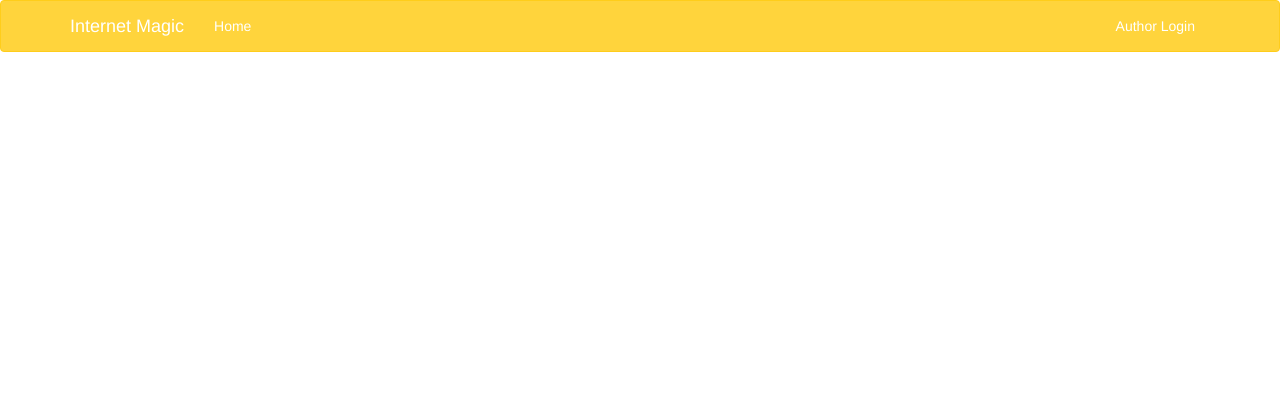
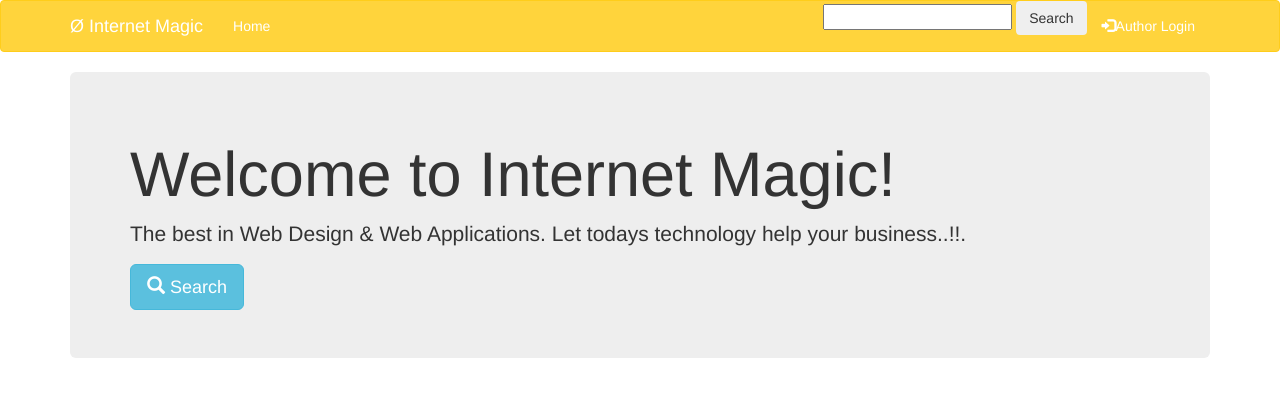
Before and after one commit to ahmb/blogapp, a Flask app: page / in a window 1280 px wide. Shown: the top 397 px of the page. Run offline with Flask 2, Linux system fonts and the light colour scheme; data that the repository does not hold is empty; some libraries are stand-ins or nearby versions.

Commit message:
ver 0.8.0.1 Search functionality added

```diff
--- a/blogapp/auth/forms.py
+++ b/blogapp/auth/forms.py
@@ -29,3 +29,7 @@ class RegistrationForm(Form):
             self.username.errors.append('This nickname is already in use. Please choose another one.')
             return False
         return True
+
+
+class SearchForm(Form):
+    search = StringField('search', validators=[Required()])
--- a/blogapp/blog/forms.py
+++ b/blogapp/blog/forms.py
@@ -55,3 +55,6 @@ class CommentForm(Form):
     body = PageDownField('Comment', validators=[Required()])
     notify = BooleanField('Notify when new comments are posted', default=True)
     submit = SubmitField('Submit')
+
+class SearchForm(Form):
+    search = StringField('search', validators=[Required()])
--- a/blogapp/blog/routes.py
+++ b/blogapp/blog/routes.py
@@ -3,19 +3,32 @@ from flask import render_template, flash, redirect, url_for, abort,\
 from .. import db
 from flask.ext.login import login_required, current_user
 from . import blog
-from ..models import User, BlogPost, Comment
-from .forms import ProfileForm, BlogPostForm, CommentForm, PresenterCommentForm
+from blogapp.models import User, BlogPost, Comment
+from .forms import ProfileForm, BlogPostForm, CommentForm, PresenterCommentForm, SearchForm
 from datetime import datetime
-
 
 
 @blog.before_request
 def before_request():
     g.user = current_user
+    g.search_form = SearchForm()
     if g.user.is_authenticated():
         g.user.last_seen = datetime.utcnow()
         db.session.add(g.user)
         db.session.commit()
+
+@blog.route('/search', methods=['POST'])
+def search():
+    if not g.search_form.validate_on_submit():
+        return redirect(url_for('blog.index'))
+    return redirect(url_for('blog.search_results', query=g.search_form.search.data))
+
+@blog.route('/search_results/<query>')
+def search_results(query):
+    results = BlogPost.query.whoosh_search(query, current_app.config['MAX_SEARCH_RESULTS']).all()
+    return render_template('blog/search_results.html',
+                           query=query,
+                           blogposts=results)
 
 @blog.route('/')
 def index():
--- a/blogapp/templates/base.html
+++ b/blogapp/templates/base.html
@@ -18,13 +18,13 @@
                 <span class="icon-bar"></span>
                 <span class="icon-bar"></span>
             </button>
-            <a class="navbar-brand" href="{{ url_for('blog.index') }}">Internet Magic</a>
+            <a class="navbar-brand" href="{{ url_for('blog.index') }}">&#216 Internet Magic </a>
         </div>
         <div class="collapse navbar-collapse" id="bs-example-navbar-collapse-1">
             <ul class="nav navbar-nav">
                 <li><a href="{{ url_for('blog.index') }}">Home</a></li>
                 {% if current_user.is_authenticated() %}
-                <li><a href="{{ url_for('blog.user', username=current_user.username) }}">Profile</a></li>
+                <li><a href="{{ url_for('blog.user', username=current_user.username) }}"><span class="glyphicon glyphicon-user"></span>Profile</a></li>
                 <li><a href="{{ url_for('blog.new_blogpost') }}">New Blog Post</a></li>
                 {% set moderation_count = current_user.for_moderation().count() %}
                 <li>
@@ -45,10 +45,13 @@
                     </li>
                 {% endif %}
                 {% endif %}
+
             </ul>
             <ul class="nav navbar-nav navbar-right">
+                <li><form class="form-search" action="{{ url_for('blog.search') }}" method="post" name="search">{{ g.search_form.hidden_tag() }}{{ g.search_form.search(size=20) }}
+  <button type="submit" class="btn">Search</button></form></li>
                 {% if not current_user.is_authenticated() %}
-                <li><a href="{{ url_for('auth.login') }}">Author Login</a></li>
+                <li><a href="{{ url_for('auth.login') }}"><span class="glyphicon glyphicon-log-in"></span>Author Login</a></li>
                 {% else %}
                  <li class="dropdown">
                     <a href="#" class="dropdown-toggle" data-toggle="dropdown"><img src="{{ current_user.gravatar(size=18) }}"> {{ current_user.username }} <b class="caret"></b></a>
@@ -72,6 +75,7 @@
     </div>
  {% endfor %}
 
+
 {% block page_content %}{% endblock %}
 </div>
 {% endblock %}
--- a/blogapp/templates/blog/index.html
+++ b/blogapp/templates/blog/index.html
@@ -2,6 +2,12 @@
 
 
 {% block page_content %}
+<div class="jumbotron">
+<h1>Welcome to Internet Magic!</h1>
+<p>The best in Web Design & Web Applications. Let todays technology help your business..!!.</p>
+<a href="#" class="btn btn-info btn-lg"><span class="glyphicon glyphicon-search"></span> Search</a>
+</div>
+
 {% include "blog/_blogposts.html" %}
  {% if talks %}
 <ul class="pager">
--- a/config.py
+++ b/config.py
@@ -6,6 +6,7 @@ class Config:
     SECRET_KEY = os.environ.get('SECRET_KEY')
     TALKS_PER_PAGE = 50
     COMMENTS_PER_PAGE = 100
+    MAX_SEARCH_RESULTS = 50
 
 
 class DevelopmentConfig(Config):
@@ -13,6 +14,7 @@ class DevelopmentConfig(Config):
     SECRET_KEY = os.environ.get('SECRET_KEY') or 't0p s3cr3t'
     SQLALCHEMY_DATABASE_URI = os.environ.get('DEV_DATABASE_URL') or \
         'sqlite:///' + os.path.join(basedir, 'data-dev.sqlite')
+    WHOOSH_BASE = os.path.join(basedir, 'search.db')
     #SQLALCHEMY_MIGRATE_REPO = os.path.join(basedir, 'db_repository')
 
 class TestingConfig(Config):
--- a/manage.py
+++ b/manage.py
@@ -2,11 +2,10 @@
 import os
 from blogapp import db, create_app
 from flask.ext.script import Manager
-from blogapp.models import User
 from flask.ext.migrate import Migrate, MigrateCommand
 from config import config
 from config import MAIL_PORT, MAIL_PASSWORD, MAIL_SERVER, MAIL_USE_SSL, MAIL_USE_TLS, MAIL_USERNAME, ADMINS
-
+from blogapp.models import BlogPost
 
 #Create the app from the configuration outlined in config.py; the default which is being used is developmental
 app = create_app(os.getenv('FLASK_CONFIG') or 'default')
@@ -84,10 +83,23 @@ if not app.debug:
 migrate = Migrate(app, db)
 
 manager = Manager(app)
+import sys
+
+#Enable Whoosh-Alchemy if python version is lower than 3
+
+if sys.version_info >= (3, 0):
+    enable_search = False
+else:
+    enable_search = True
+
+if enable_search is True:
+    import flask.ext.whooshalchemy as whooshalchemy
+    whooshalchemy.whoosh_index(app, BlogPost)
 
 @manager.command
 def adduser(email, username, admin=False):
     """Register a new user."""
+    from blogapp.models import User
     from getpass import getpass
     password = getpass()
     password2 = getpass(prompt='Confirm: ')
```
Also changed, not shown: blogapp/auth/routes.py (+9 -1 lines), blogapp/models.py (+11 -0 lines), blogapp/templates/blog/search_results.html (added, +9 -0 lines), blogapp/__init__.py (line endings or trailing spaces), 4 other files.
